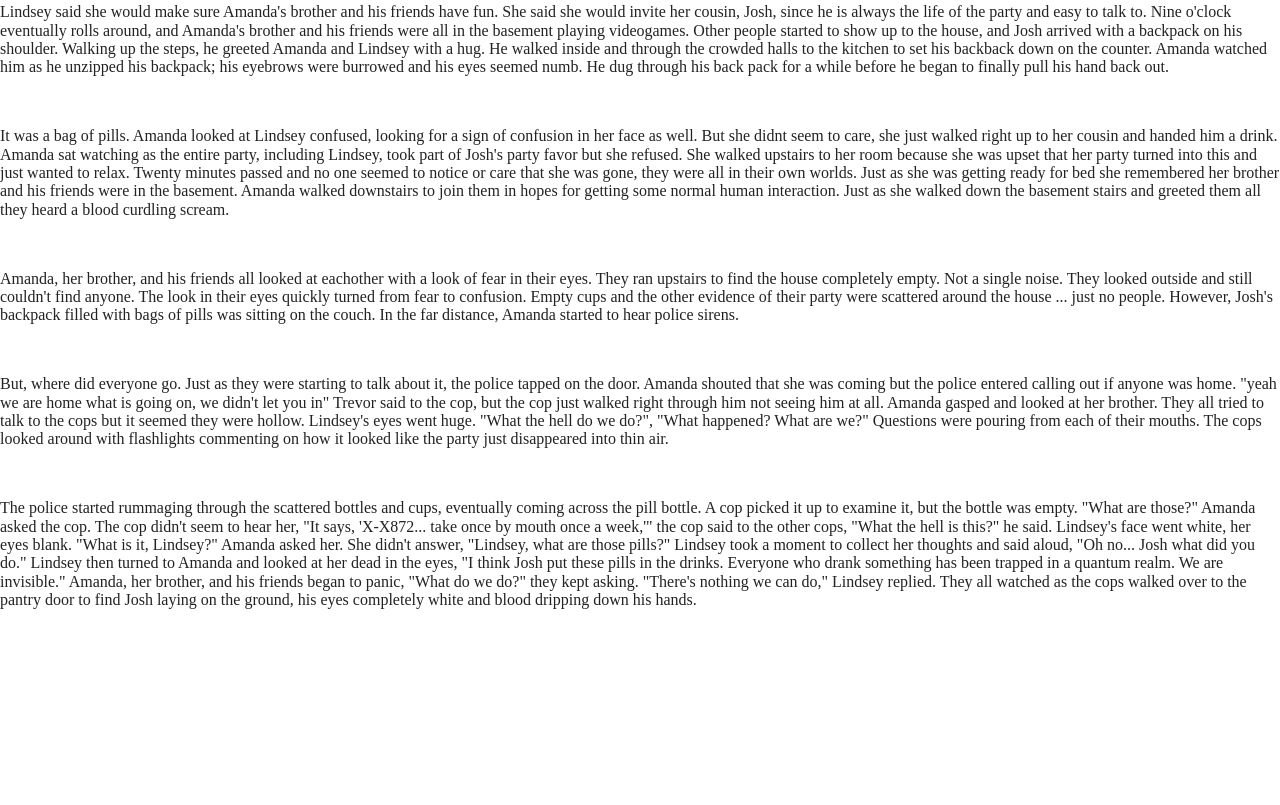
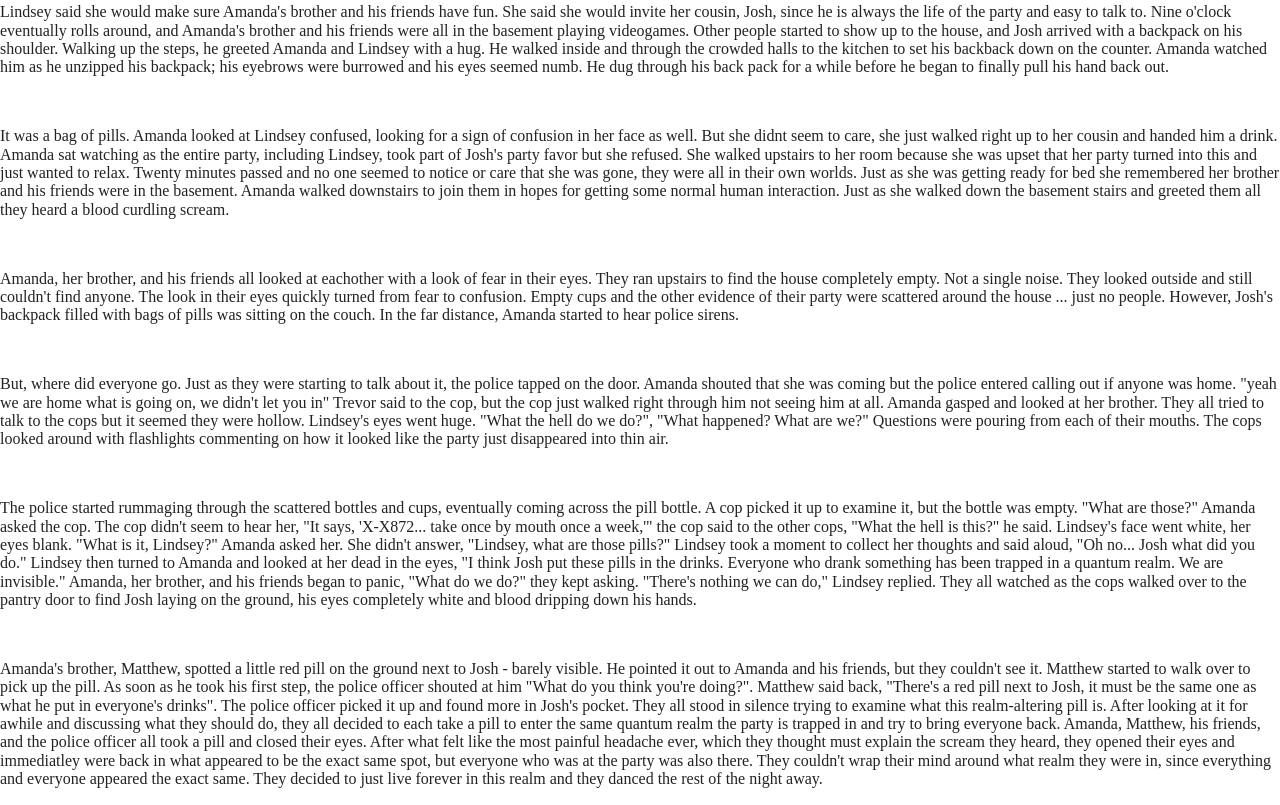
Before and after one commit to mandiwilner/exquisitecorpse, a website built with Parcel: page index.html in a window 1280 px wide. Shown: the part 335-1140 px from the top of the page. Before the commit the page ends 960 px from the top, so only its background shows below. Built offline with nearby package versions, Linux system fonts and the light colour scheme.

Commit message:
Claire added 8th paragraph - end of story

```diff
--- a/index.html
+++ b/index.html
@@ -41,6 +41,8 @@
   <br>
   <p>The police started rummaging through the scattered bottles and cups, eventually coming across the pill bottle. A cop picked it up to examine it, but the bottle was empty. "What are those?" Amanda asked the cop. The cop didn't seem to hear her, "It says, 'X-X872... take once by mouth once a week,'" the cop said to the other cops, "What the hell is this?" he said. Lindsey's face went white, her eyes blank. "What is it, Lindsey?" Amanda asked her. She didn't answer, "Lindsey, what are those pills?" Lindsey took a moment to collect her thoughts and said aloud, "Oh no... Josh what did you do." Lindsey then turned to Amanda and looked at her dead in the eyes, "I think Josh put these pills in the drinks. Everyone who drank something has been trapped in a quantum realm. We are invisible." Amanda, her brother, and his friends began to panic, "What do we do?" they kept asking. "There's nothing we can do," Lindsey replied. They all watched as the cops walked over to the pantry door to find Josh laying on the ground, his eyes completely white and blood dripping down his hands.
   </p>
+  <br>
+  <p>Amanda's brother, Matthew, spotted a little red pill on the ground next to Josh - barely visible. He pointed it out to Amanda and his friends, but they couldn't see it. Matthew started to walk over to pick up the pill. As soon as he took his first step, the police officer shouted at him "What do you think you're doing?". Matthew said back, "There's a red pill next to Josh, it must be the same one as what he put in everyone's drinks". The police officer picked it up and found more in Josh's pocket. They all stood in silence trying to examine what this realm-altering pill is. After looking at it for awhile and discussing what they should do, they all decided to each take a pill to enter the same quantum realm the party is trapped in and try to bring everyone back. Amanda, Matthew, his friends, and the police officer all took a pill and closed their eyes. After what felt like the most painful headache ever, which they thought must explain the scream they heard, they opened their eyes and immediatley were back in what appeared to be the exact same spot, but everyone who was at the party was also there. They couldn't wrap their mind around what realm they were in, since everything and everyone appeared the exact same. They decided to just live forever in this realm and they danced the rest of the night away.</p>
 
   <script src="js/vendor/modernizr-3.11.2.min.js"></script>
   <script src="js/plugins.js"></script>
```
